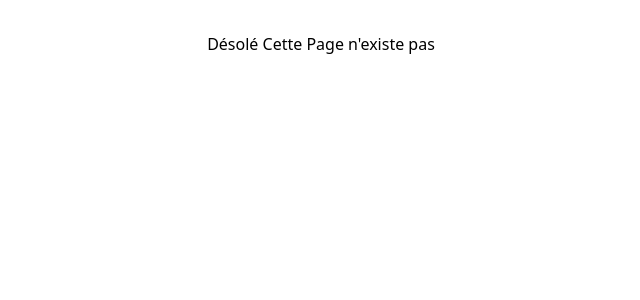
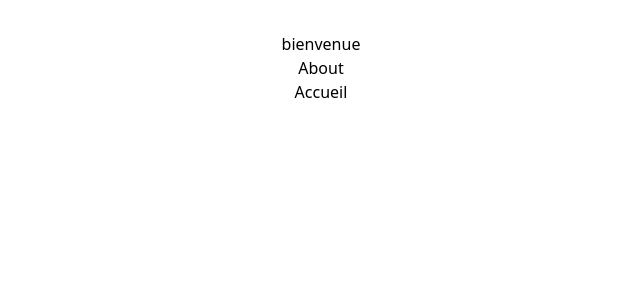
Before and after one commit to WinLuyeye/ToDo_Task_Kadea, a React (Vite) app in the folder ToDo_Task_Kadea/: page /Bokanga in a window 1280 px wide. Shown: the top 300 px of the page, without its empty margins (319-959 px from the left). Built offline with nearby package versions, Linux system fonts and the light colour scheme.

Commit message:
Seance recapitulation

```diff
--- /dev/null
+++ b/ToDo_Task_Kadea/src/composants/About.jsx
@@ -0,0 +1,13 @@
+import { Link } from "react-router-dom";
+
+function About() {
+  return (
+    <div>
+        <div>About</div>
+
+    <Link to={"/"}>Accueil</Link>
+    </div>
+
+  )
+}
+export default About
--- /dev/null
+++ b/ToDo_Task_Kadea/src/composants/kadea.jsx
@@ -0,0 +1,11 @@
+import { Outlet } from "react-router-dom";
+
+export default function KADEA
+() {
+  return (
+    <div>
+        <h2>bienvenue</h2>
+        <Outlet/>
+    </div>
+  )
+}
```
Also changed, not shown: ToDo_Task_Kadea/src/main.jsx (+13 -0 lines).
